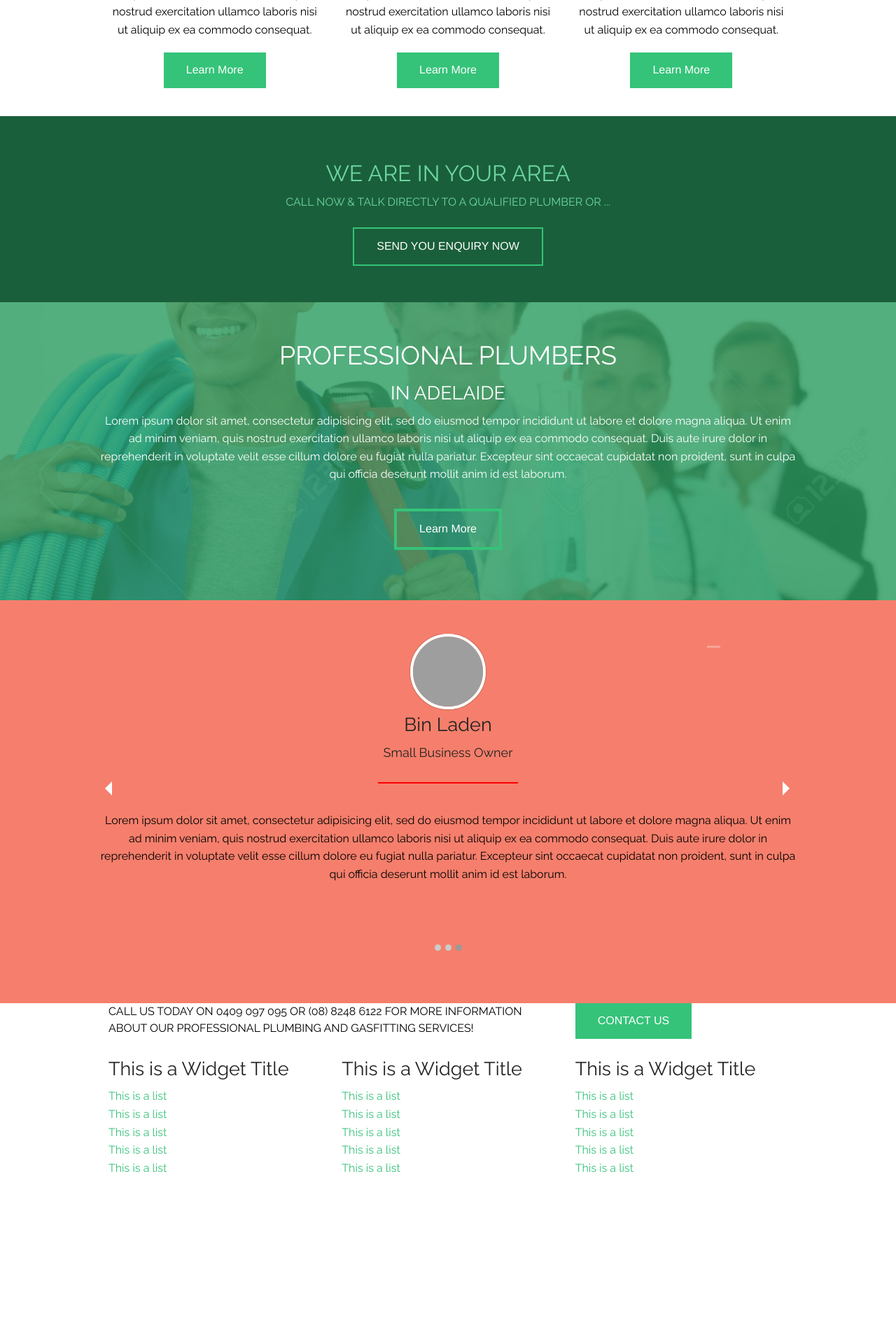
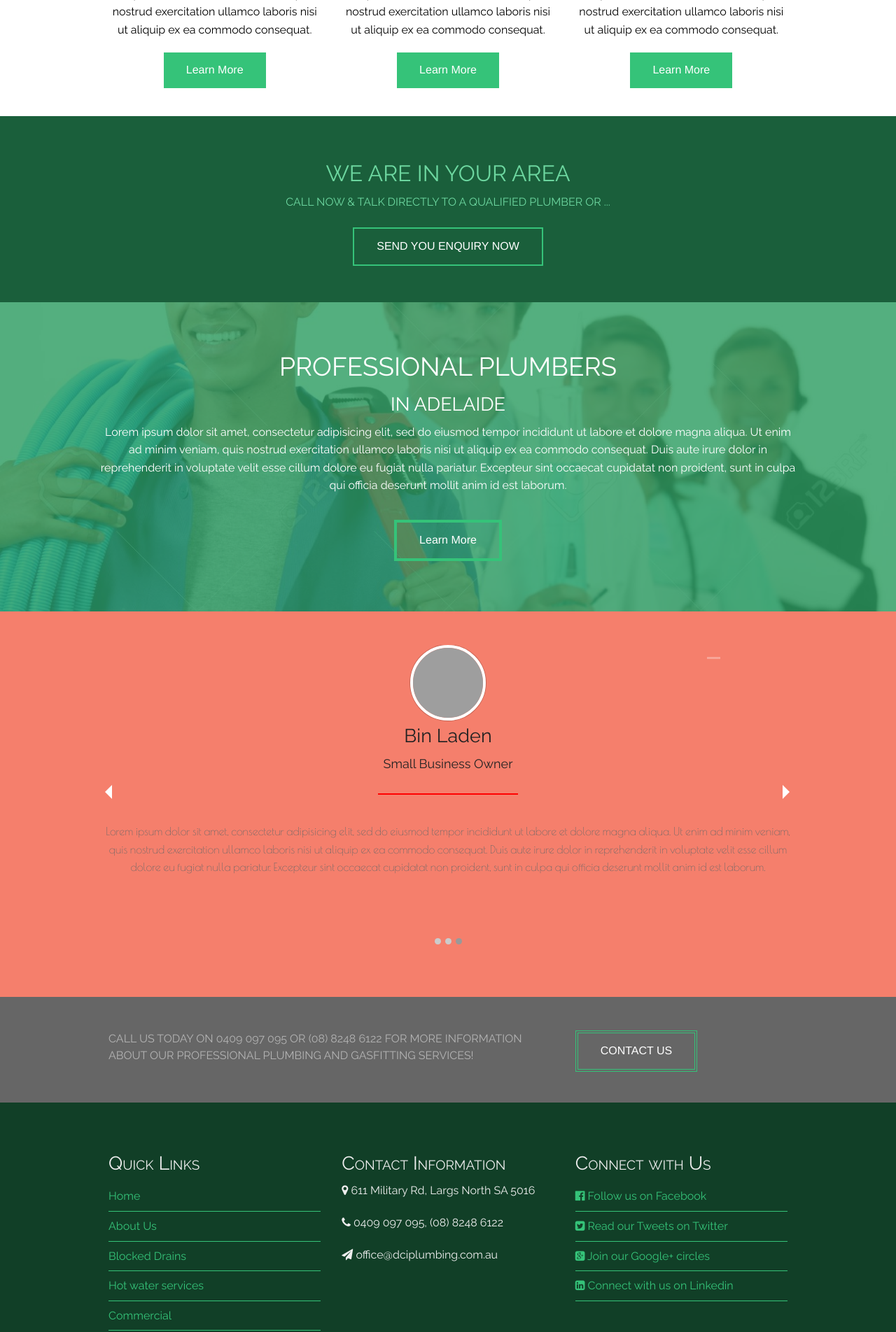
Before and after one commit to ahmedmusawir/plumber-uw, a PHP site: page /index.php in a window 1280 px wide. Shown: the part 776-2680 px from the top of the page at 70% size. Before the commit the page ends 2452 px from the top, so only its background shows below. Run offline with PHP 8.4, Linux system fonts and the light colour scheme; grey boxes are pictures that could not be loaded.

Commit message:
3rd Commit: Hopefully Frontpage is done

```diff
--- a/footer.php
+++ b/footer.php
@@ -1,48 +1,54 @@
-    <section class="footer-callout row">
+    <section class="footer-callout">
+        <div class="row">
             <div class="footer-callout-text medium-8 column">
                 CALL US TODAY ON 0409 097 095 OR (08) 8248 6122 FOR MORE INFORMATION ABOUT OUR PROFESSIONAL PLUMBING AND GASFITTING SERVICES!
             </div>
             <div class="footer-callout-btn medium-4 column">
                 <a href="#" class="button" title="">CONTACT US</a>
             </div>
+        </div>
     </section>
 
-    <footer class="row">
+    <footer class="the-footer">
+
+    <div class="row">
             <div class="footer-widget medium-4 columns">
 
-    		<h3 class="widget-title">This is a Widget Title</h3>
+            <h3 class="widget-title">Quick Links</h3>
             <ul class="widget no-bullet">
-				<li><a href="#">This is a list</a></li>
-				<li><a href="#">This is a list</a></li>
-				<li><a href="#">This is a list</a></li>
-				<li><a href="#">This is a list</a></li>
-				<li><a href="#">This is a list</a></li>
+                <li><a href="#">Home</a></li>
+                <li><a href="#">About Us</a></li>
+                <li><a href="#">Blocked Drains</a></li>
+                <li><a href="#">Hot water services</a></li>
+                <li><a href="#">Commercial</a></li>
+                <li><a href="#">Contact</a></li>
             </ul>
         </div>
         <div class="footer-widget medium-4 columns">
 
-    		<h3 class="widget-title">This is a Widget Title</h3>
-    		<ul class="widget no-bullet">
-				<li><a href="#">This is a list</a></li>
-				<li><a href="#">This is a list</a></li>
-				<li><a href="#">This is a list</a></li>
-				<li><a href="#">This is a list</a></li>
-				<li><a href="#">This is a list</a></li>
-			</ul>
+            <h3 class="widget-title">Contact Information</h3>
+            <p><i class="fa fa-map-marker fa-1x"></i> 611 Military Rd, Largs North SA 5016</p>
+            <p><i class="fa fa-phone fa-1x"></i> 0409 097 095, (08) 8248 6122</p>
+            <p><i class="fa fa-paper-plane fa-1x"></i> office@dciplumbing.com.au</p>
+
         </div>
         <div class="footer-widget medium-4 columns">
 
-    		<h3 class="widget-title">This is a Widget Title</h3>
+            <h3 class="widget-title">Connect with Us</h3>
             <ul class="widget no-bullet">
-				<li><a href="#">This is a list</a></li>
-				<li><a href="#">This is a list</a></li>
-				<li><a href="#">This is a list</a></li>
-				<li><a href="#">This is a list</a></li>
-				<li><a href="#">This is a list</a></li>
+                <li><a href="#"><i class="fa fa-facebook-official"></i> Follow us on Facebook</a></li>
+                <li><a href="#"><i class="fa fa-twitter-square"></i> Read our Tweets on Twitter</a></li>
+                <li><a href="#"><i class="fa fa-google-plus-square"></i> Join our Google+ circles</a></li>
+                <li><a href="#"><i class="fa fa-linkedin-square"></i> Connect with us on Linkedin</a></li>
             </ul>
         </div>
+    </div>
+
     </footer>
 
+<div class="copyright">
+    <p class="text-center">Copyright &copy; 2015 DCI Plumbing & Gas Pty. Ltd. All Right Reserved.</p>
+</div>
 
     <script src="bower_components/jquery/dist/jquery.min.js"></script>
     <!-- // <script type="text/javascript" src="//cdn.jsdelivr.net/jquery.slick/1.5.7/slick.min.js"></script> -->
--- a/js/app.js
+++ b/js/app.js
@@ -1,42 +1,44 @@
 // Foundation JavaScript
 // Documentation can be found at: http://foundation.zurb.com/docs
+jQuery(document).ready(function($) {
+	$(document).foundation();
 
-$(document).foundation();
+});
 
-	$(document).foundation({
-	  orbit: {
-	      animation: 'fade', // Sets the type of animation used for transitioning between slides, can also be 'fade'
-	      timer_speed: 10000, // Sets the amount of time in milliseconds before transitioning a slide
-	      pause_on_hover: true, // Pauses on the current slide while hovering
-	      resume_on_mouseout: false, // If pause on hover is set to true, this setting resumes playback after mousing out of slide
-	      next_on_click: true, // Advance to next slide on click
-	      animation_speed: 500, // Sets the amount of time in milliseconds the transition between slides will last
-	      stack_on_small: false,
-	      navigation_arrows: true,
-	      slide_number: false,
-	      slide_number_text: 'of',
-	      container_class: 'orbit-container',
-	      stack_on_small_class: 'orbit-stack-on-small',
-	      next_class: 'orbit-next', // Class name given to the next button
-	      prev_class: 'orbit-prev', // Class name given to the previous button
-	      timer_container_class: 'orbit-timer', // Class name given to the timer
-	      timer_paused_class: 'paused', // Class name given to the paused button
-	      timer_progress_class: 'orbit-progress', // Class name given to the progress bar
-	      slides_container_class: 'orbit-slides-container', // Class name given to the slide container
-	      preloader_class: 'preloader', // Class given to the preloader
-	      slide_selector: 'li', // Default is '*' which selects all children under the container
-	      bullets_container_class: 'orbit-bullets',
-	      bullets_active_class: 'active', // Class name given to the active bullet
-	      slide_number_class: 'orbit-slide-number', // Class name given to the slide number
-	      caption_class: 'orbit-caption', // Class name given to the caption
-	      active_slide_class: 'active', // Class name given to the active slide
-	      orbit_transition_class: 'orbit-transitioning',
-	      bullets: true, // Does the slider have bullets visible?
-	      circular: true, // Does the slider should go to the first slide after showing the last?
-	      timer: true, // Does the slider have a timer active? Setting to false disables the timer.
-	      variable_height: false, // Does the slider have variable height content?
-	      swipe: true,
-	      before_slide_change: noop, // Execute a function before the slide changes
-	      after_slide_change: noop // Execute a function after the slide changes
-	  }
-	});
+	// $(document).foundation({
+	//   orbit: {
+	//       animation: 'fade', // Sets the type of animation used for transitioning between slides, can also be 'fade'
+	//       timer_speed: 10000, // Sets the amount of time in milliseconds before transitioning a slide
+	//       pause_on_hover: true, // Pauses on the current slide while hovering
+	//       resume_on_mouseout: false, // If pause on hover is set to true, this setting resumes playback after mousing out of slide
+	//       next_on_click: true, // Advance to next slide on click
+	//       animation_speed: 500, // Sets the amount of time in milliseconds the transition between slides will last
+	//       stack_on_small: false,
+	//       navigation_arrows: true,
+	//       slide_number: false,
+	//       slide_number_text: 'of',
+	//       container_class: 'orbit-container',
+	//       stack_on_small_class: 'orbit-stack-on-small',
+	//       next_class: 'orbit-next', // Class name given to the next button
+	//       prev_class: 'orbit-prev', // Class name given to the previous button
+	//       timer_container_class: 'orbit-timer', // Class name given to the timer
+	//       timer_paused_class: 'paused', // Class name given to the paused button
+	//       timer_progress_class: 'orbit-progress', // Class name given to the progress bar
+	//       slides_container_class: 'orbit-slides-container', // Class name given to the slide container
+	//       preloader_class: 'preloader', // Class given to the preloader
+	//       slide_selector: 'li', // Default is '*' which selects all children under the container
+	//       bullets_container_class: 'orbit-bullets',
+	//       bullets_active_class: 'active', // Class name given to the active bullet
+	//       slide_number_class: 'orbit-slide-number', // Class name given to the slide number
+	//       caption_class: 'orbit-caption', // Class name given to the caption
+	//       active_slide_class: 'active', // Class name given to the active slide
+	//       orbit_transition_class: 'orbit-transitioning',
+	//       bullets: true, // Does the slider have bullets visible?
+	//       circular: true, // Does the slider should go to the first slide after showing the last?
+	//       timer: true, // Does the slider have a timer active? Setting to false disables the timer.
+	//       variable_height: false, // Does the slider have variable height content?
+	//       swipe: true,
+	//       before_slide_change: noop, // Execute a function before the slide changes
+	//       after_slide_change: noop // Execute a function after the slide changes
+	//   }
+	// });
--- a/scss/_custom.scss
+++ b/scss/_custom.scss
@@ -1,5 +1,7 @@
 //Google fonts
 @import url(https://fonts.googleapis.com/css?family=Raleway:400,300,500,700,600,800,900);
+@import url(https://fonts.googleapis.com/css?family=Poiret+One);
+// @import url(https://fonts.googleapis.com/css?family=Kaushan+Script);
 //Font Awesome
 @import "font-awesome-compass";
 @import "font-awesome";
@@ -31,7 +33,8 @@ h1, h2, h3, h4, h5 {
 
 .top-header {
 
-	background-color: darken( $primary-color, 33%);
+	// background-color: darken( $primary-color, 33%);
+	background-color: $silver;
 
 	.site-contact {
 		padding-top: 1rem;
@@ -153,7 +156,7 @@ h1, h2, h3, h4, h5 {
 	 .cover {
 
 	 	background-color: rgba( darken( $primary-color, 10% ), .8);
-		padding-top: 3rem;
+		padding-top: 4rem;
 		padding-bottom: 2rem;
 
 	 }
@@ -209,6 +212,74 @@ h1, h2, h3, h4, h5 {
 	}
 	p {
 		padding-top: 2rem;
+		// font-family: 'Kaushan Script', cursive;
+		font-family: 'Poiret One', cursive;
+		color: darken( grey, 10% );
+		// width: 70%;
 	}
 
 }
+
+/**
+ *
+ * Footer Callout
+ *
+ */
+.footer-callout {
+	background-color: $steel;
+	color: lighten( grey, 20% );
+	padding-top: 3rem;
+	padding-bottom: 1.5rem;
+
+	a {
+		background-color: transparent;
+		border: 4px double $primary-color;
+	}
+}
+
+/**
+ *
+ * Footer
+ *
+ */
+.the-footer {
+	padding-top: 4rem;
+	padding-bottom: 2rem;
+	// background-color: $oil;
+	background-color: darken( $primary-color, 33%);
+
+}
+
+.footer-widget {
+	color: $smoke;
+
+	h3 {
+		font-variant: small-caps;
+		color: $smoke;
+	}
+
+	ul {
+		li {
+			@include transition(all 0.6s ease-in-out);
+			border-bottom: 1px solid $primary-color;
+			padding-top: .5rem;
+			padding-bottom: .5rem;
+
+			&:hover {
+				background-color: $steel;
+			}
+		}
+	}
+
+}
+
+.copyright {
+	padding-top: 1rem;
+	padding-bottom: 1rem;
+	color: $smoke;
+	background-color: darken( $primary-color, 22%);
+	p {
+		margin-bottom: -.25rem;
+		font-size: .8rem;
+	}
+}
```
Also changed, not shown: style.css. Lines whose indentation alone changed are shown as unchanged.
